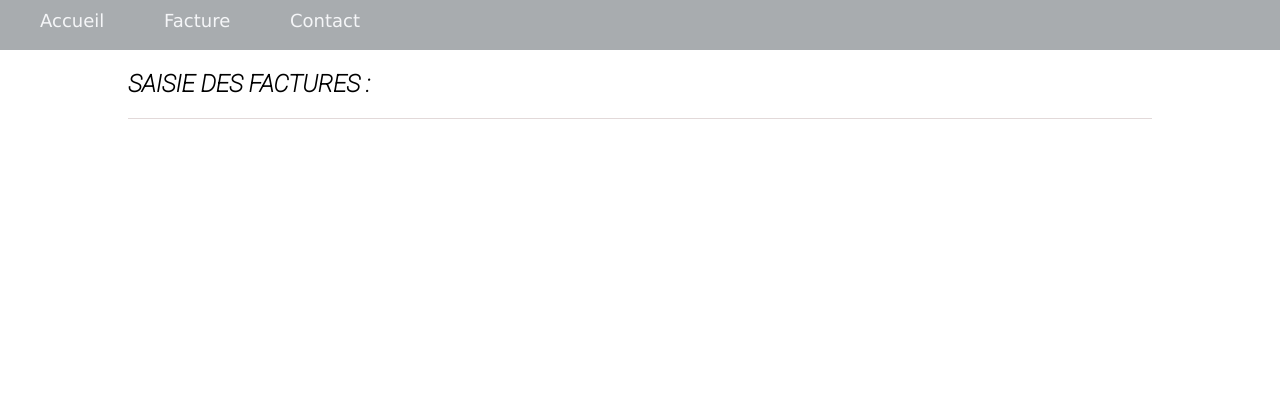
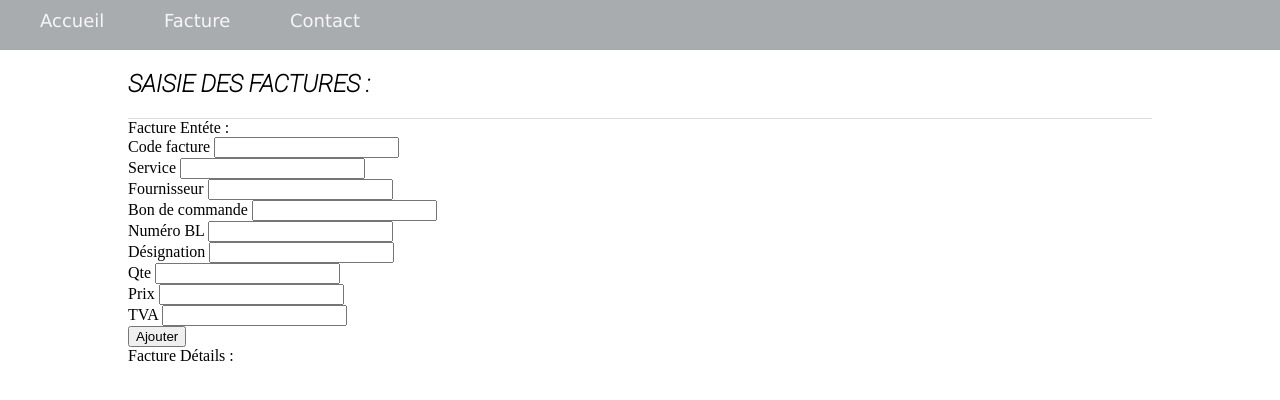
Before and after one commit to mimsou/formation, a plain HTML site: page facture_1.html in a window 1280 px wide. Drawn offline with Linux system fonts and the light colour scheme.

Commit message:
ajouter formulaire

```diff
--- a/facture_1.html
+++ b/facture_1.html
@@ -35,10 +35,58 @@
               </div>
 
 
-            <form>
+              <form>
+                <div class="section_title">Facture Entéte :  </div>
+                <div class="form_head">
+                  <div class="row">
 
-            </form>
+                    <div class="form_group_inline">
+                      <label>Code facture</label> <input type="text" />
+                    </div>
 
+                    <div class="form_group_inline">
+                      <label>Service</label> <input type="text" />
+                    </div>
+
+                    <div class="form_group_inline">
+                      <label>Fournisseur</label> <input type="text" />
+                    </div>
+
+                    <div class="form_group_inline">
+                      <label>Bon de commande</label> <input type="text" />
+                    </div>
+
+                    <div class="form_group_inline">
+                      <label>Numéro BL</label> <input  type="text" />
+                    </div>
+
+                  </div>
+                </div>
+                <div class="form_add_detail">
+                  <div class="row highlight">
+                    <div class="form_group_inline">
+                      <label>Désignation</label> <input id="designation" type="text" />
+                    </div>
+                    <div class="form_group_inline">
+                      <label>Qte</label> <input  id="qte" type="text" />
+                    </div>
+                    <div class="form_group_inline">
+                      <label>Prix</label> <input  id="prix" type="text" />
+                    </div>
+                    <div class="form_group_inline">
+                      <label>TVA</label> <input  id="tva" type="text" />
+                    </div>
+                    <div class="form_group_inline">
+                      <button type="button" class="submit_detail">Ajouter</button>
+                    </div>
+                  </div>
+                </div>
+                <div class="section_title">Facture Détails :  </div>
+                <div class="form_details">
+                  <div class="row-detail"> </div>
+
+                </div>
+              </form>
 
 
           </div>
```
